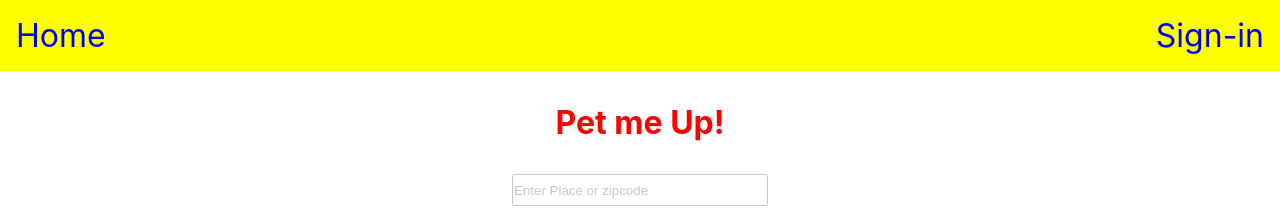
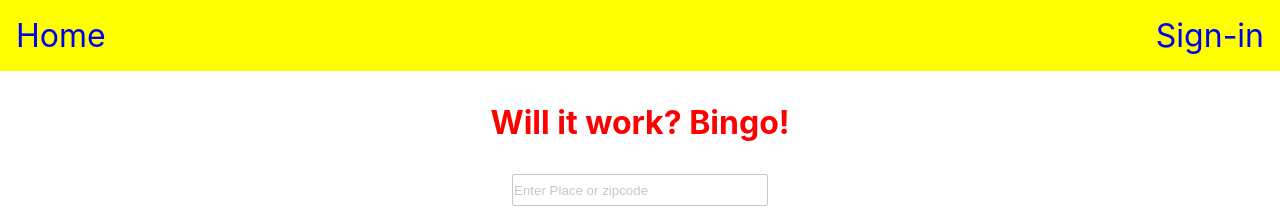
Before and after one commit to a-urbanite/pet-me-up, a React (Create React App) app in the folder client/: page / in a window 1280 px wide. Shown: the top 208 px of the page. Built offline with nearby package versions, Linux system fonts and the light colour scheme; no server answers.

Commit message:
fixed header text

```diff
--- a/client/src/components/Header/Header.tsx
+++ b/client/src/components/Header/Header.tsx
@@ -4,7 +4,7 @@ import './Header.css'
 const Header = () => {
   return (
     <>
-        <h1>Pet me Up!</h1>
+        <h1>Will it work? Bingo!</h1>
 
     </>
   )
```
